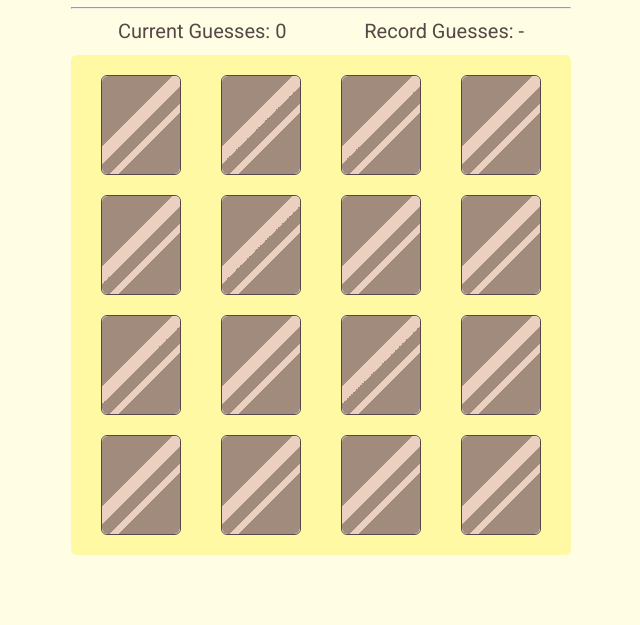
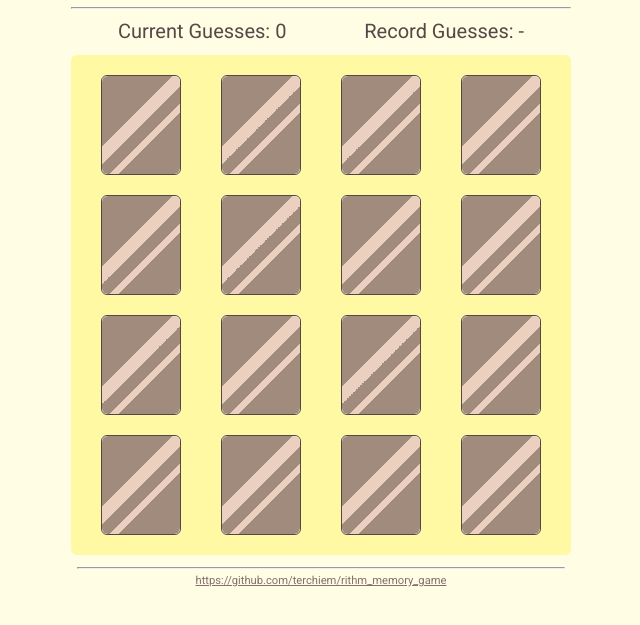
Before and after one commit to terchiem/rithm_memory_game, a plain HTML site: page index.html in a window 1280 px wide. Shown: the part 75-700 px from the top of the page, without its empty margins (319-959 px from the left). Drawn offline with Linux system fonts and the light colour scheme; a web font is replaced by a local one.

Commit message:
Add footer

```diff
--- a/index.html
+++ b/index.html
@@ -26,6 +26,10 @@
   <div id="card-container">
   </div>
 
+  <div class="footer">
+    <hr>
+    <a href="https://github.com/terchiem/rithm_memory_game">https://github.com/terchiem/rithm_memory_game</a>
+  </div>
 
   <div id="modal-overlay" class="closed">
     <div id="modal" class="closed">
--- a/style.css
+++ b/style.css
@@ -38,7 +38,6 @@ h1 {
 
 #card-container {
   margin: 0 auto;
-  margin-bottom: 10px;
   padding: 10px;
   max-width: var(--base-width);
   display: flex;
@@ -179,3 +178,15 @@ button:hover {
 .closed {
   display: none;
 }
+
+.footer {
+  max-width: var(--base-width);
+  margin: 0 auto;
+  padding: 6px;
+  font-size: 0.7rem;
+  text-align: center;
+}
+
+.footer a {
+  color: #866f6f;
+}
```
